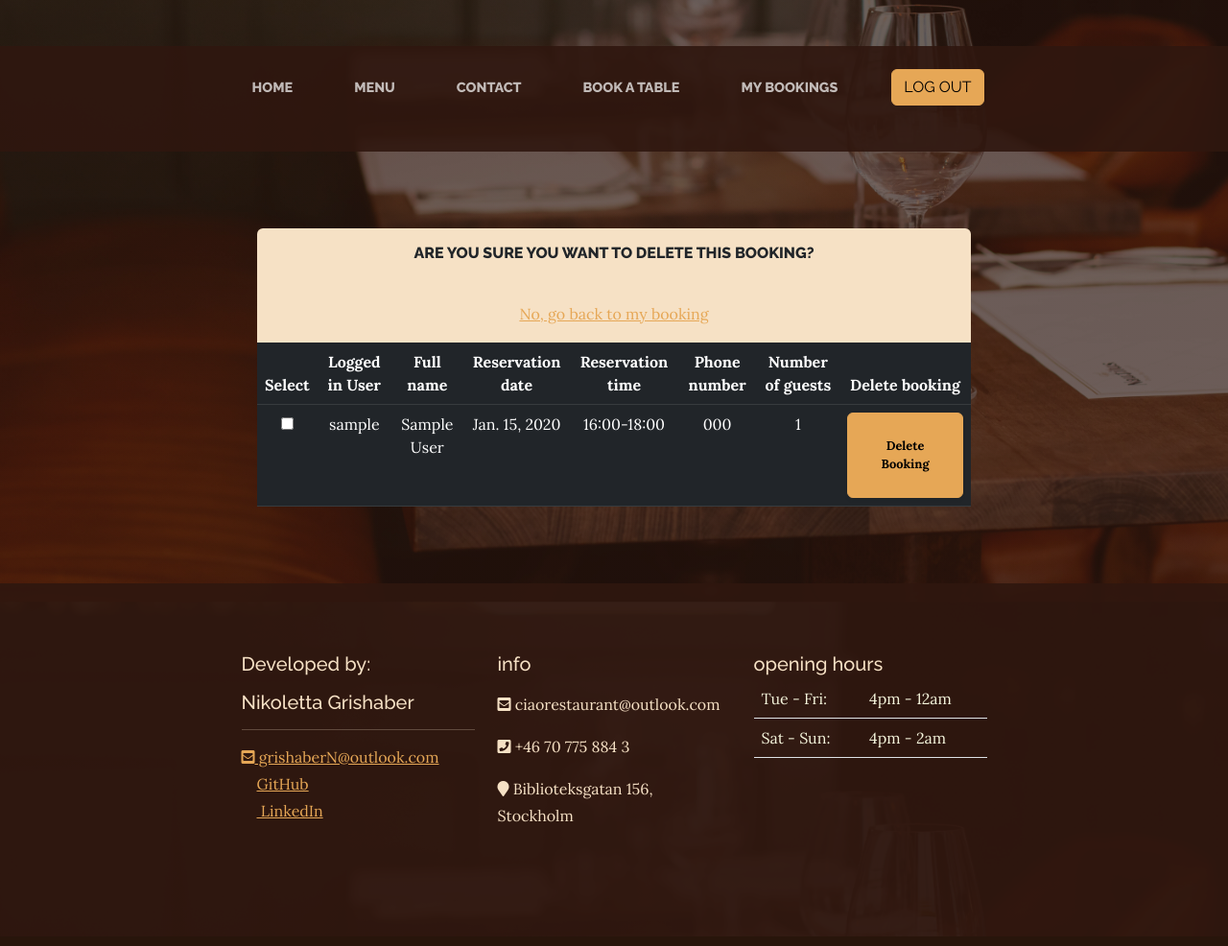
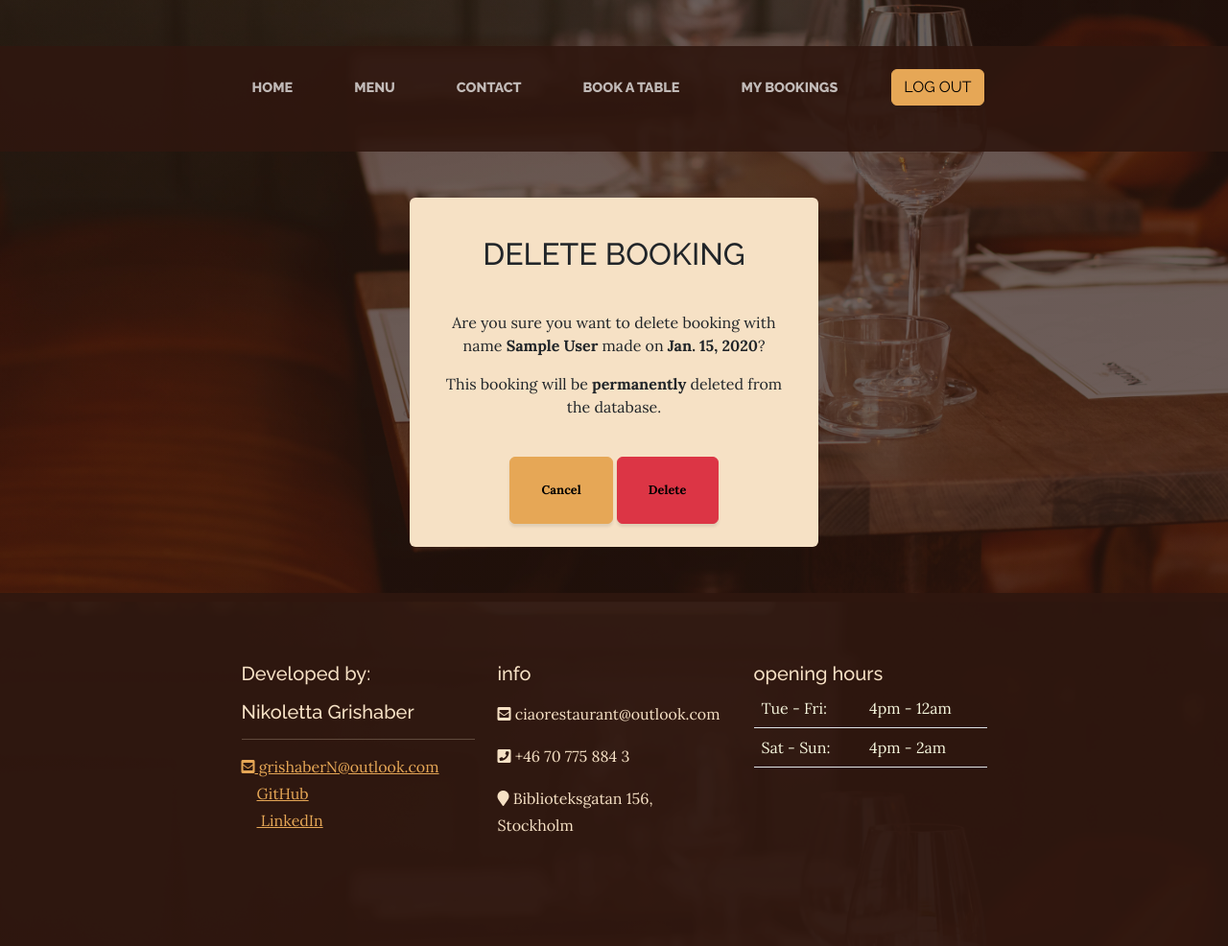
Before and after one commit to NikolettaGr/Restaurant-Booking-App, a Django app: page /delete_booking/1/ in a window 1280 px wide. Shown: the part 226-1212 px from the top of the page at 96% size. Run offline with Django 4.2, Linux system fonts and the light colour scheme; a user stored in the database is signed in; tables that the repository leaves empty hold one stand-in row (values such as "Sample post"); some libraries are stand-ins or nearby versions.

Commit message:
Implement new structure for delete_booking.html

```diff
--- a/booking/templates/booking/delete_booking.html
+++ b/booking/templates/booking/delete_booking.html
@@ -3,7 +3,33 @@
 {% block content %}
 {% load crispy_forms_tags %}
 
-<section class="page-section clearfix">
+<div class="col-md-4 mt-5 mb-5 p-4 offset-md-4 bg-faded text-center rounded">
+    <form method="post" action="{% url 'delete_booking' booking.id %}">
+        <h2 class="section-heading mb-4 p-3">Delete booking</h2>
+        {% csrf_token %}
+        <div class="row text-center mb-4">
+            <div class="mb-3 text-center">
+                Are you sure you want to delete booking with name <strong>{{ booking.full_name }}</strong> made on
+                <strong> {{ booking.date }}</strong>?
+            </div>
+            <div class="mb-3 text-center">
+                This booking will be <strong>permanently</strong> deleted from the database.
+            </div>
+        </div>
+        <div class="text-center">
+            <a href="{% url 'view_booking' %}" aria-label="Go back to view_booking page" class="btn btn-primary btn-xl">
+                <div class="intro-button mx-auto">Cancel</div>
+            </a>
+            <button type="submit" class="btn btn-danger btn-xl" style="color: black">
+                Delete
+            </button>
+        </div>
+    </form>
+</div>
+
+{% endblock content %}
+
+<!-- <section class="page-section clearfix">
     <div class="container">
         <div class="intro">
             <div class="col-md-8 mt-3 offset-md-2 bg-faded text-center rounded">
@@ -51,6 +77,4 @@
             </div>
         </div>
     </div>
-</section>
-
-{% endblock content %}
+</section> -->
```
